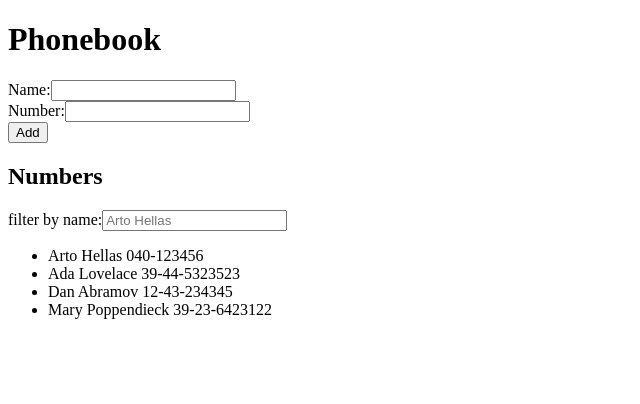
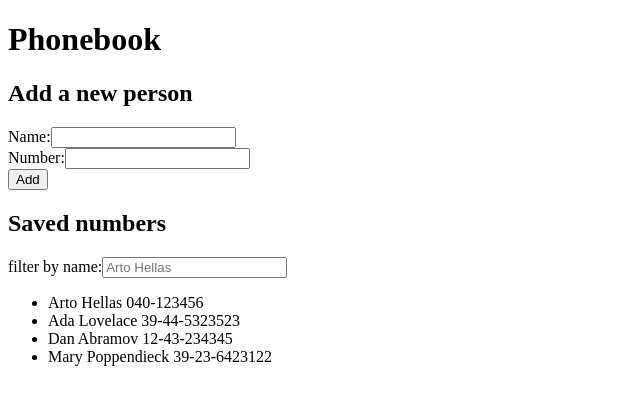
Before and after one commit to kenzul/phonebook, a React (Vite) app: page / in a window 1280 px wide. Shown: the top 404 px of the page, without its empty margins (0-640 px from the left). Built offline with nearby package versions, Linux system fonts and the light colour scheme.

Commit message:
Add heading for form

```diff
--- a/src/App.jsx
+++ b/src/App.jsx
@@ -29,8 +29,9 @@ function App() {
   return (
     <div>
       <h1>Phonebook</h1>
+      <h2>Add a new person</h2>
       <Form persons={persons} addPerson={addPerson}></Form>
-      <h2>Numbers</h2>
+      <h2>Saved numbers</h2>
       <Filter onChange={handleFilterChange} value={filter}></Filter>
       <PersonsList persons={displayedPersons}></PersonsList>
     </div>
```
